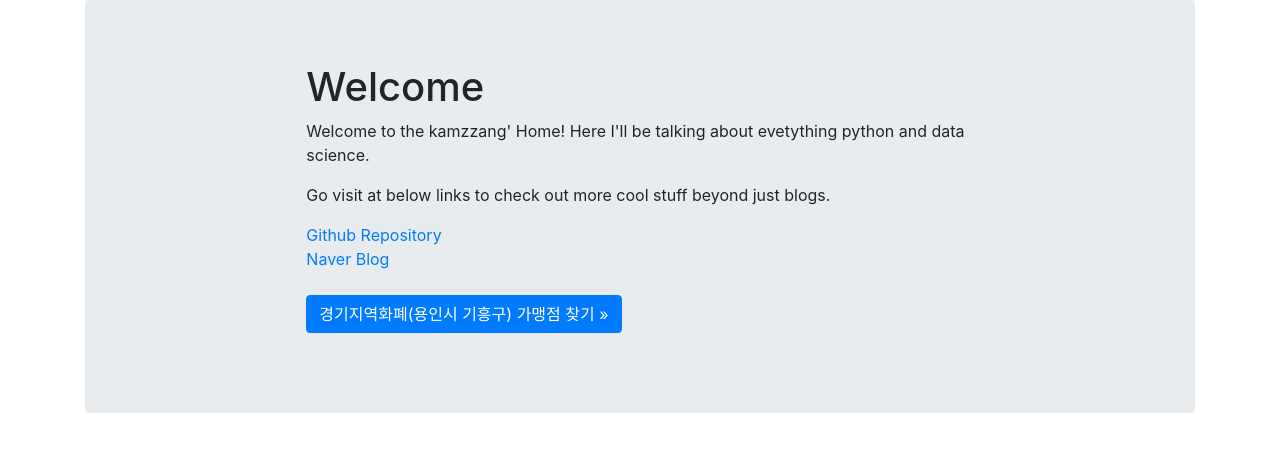
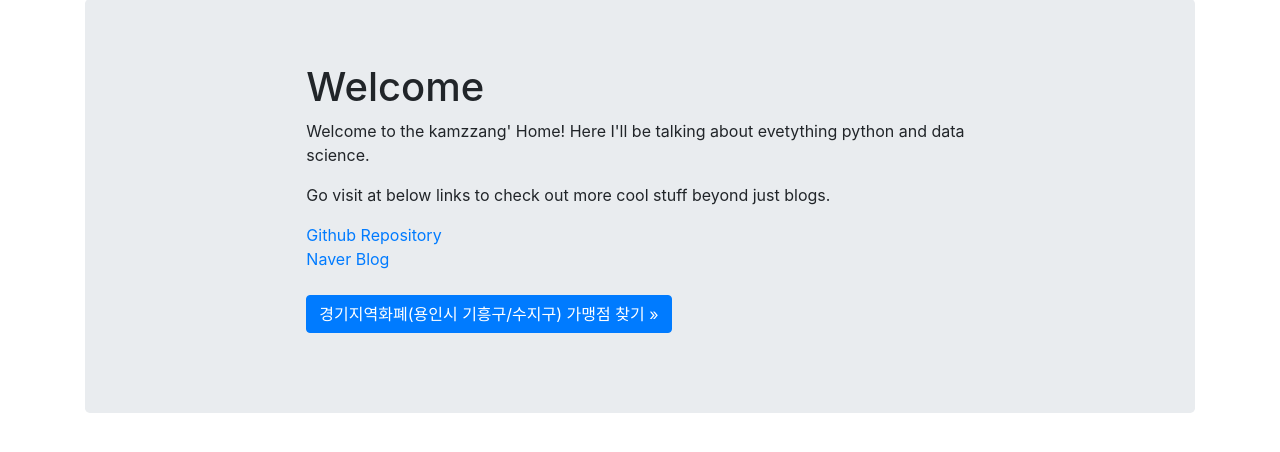
Before and after one commit to kamzzang/pybotserver, a Flask app: page / in a window 1280 px wide. Shown: the part 161-613 px from the top of the page. Run offline with Flask 2, Linux system fonts and the light colour scheme; parts of the project's set-up code (start-up, migrations or seed data) failed here and were passed over; some libraries are stand-ins or nearby versions.

Commit message:
Add dongbaek data

```diff
--- a/templates/base.html
+++ b/templates/base.html
@@ -34,8 +34,6 @@
                     <div class="dropdown-menu" aria-labelledby="dropdown01">
                         <a class="dropdown-item" href="https://github.com/kamzzang">Github</a>
                         <a class="dropdown-item" href="https://blog.naver.com/kamzzang1">NaverBlog</a>
-                        <a class="dropdown-item" href="https://www.facebook.com/people/%EA%B0%90%EB%AC%B4%EC%B2%A0/100001769383996">Facebook</a>
-                        <a class="dropdown-item" href="https://www.instagram.com/kam_moochul/">Instagram</a>
                     </div>
                 </li>
             </ul>
--- a/templates/index.html
+++ b/templates/index.html
@@ -20,7 +20,7 @@
             <br>
             <br>
             <p>
-                <a class="btn btn-primary" href="/gmoney" role="button">경기지역화폐(용인시 기흥구) 가맹점 찾기 &raquo;</a>
+                <a class="btn btn-primary" href="/gmoney" role="button">경기지역화폐(용인시 기흥구/수지구) 가맹점 찾기 &raquo;</a>
             </p>
         </div>
     </div>
```
